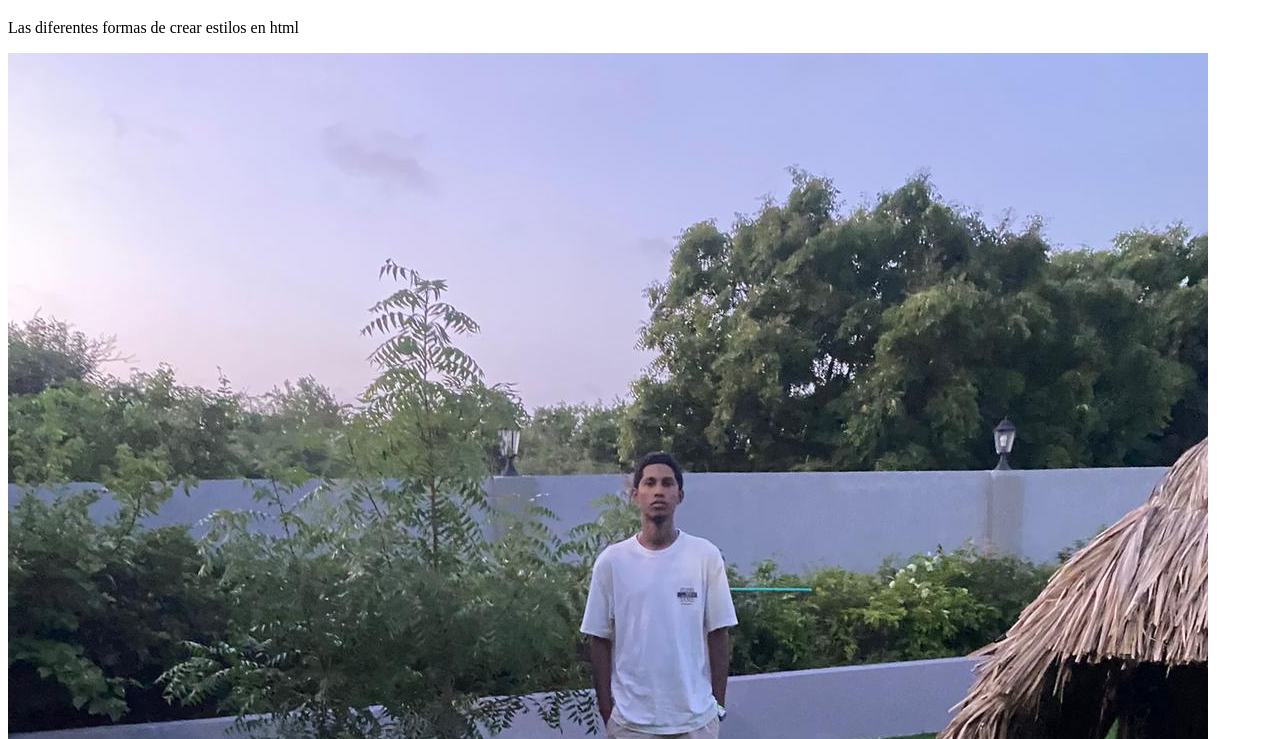
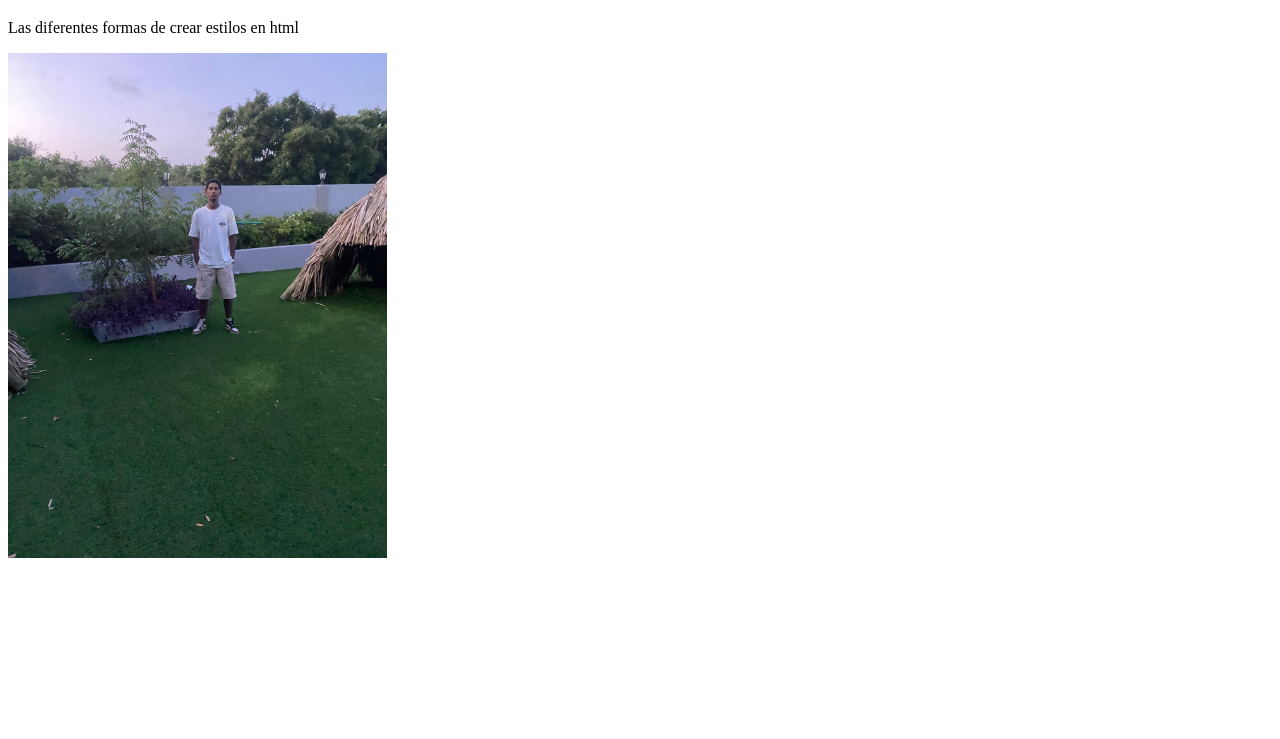
Before and after one commit to jpenaunilibre/sesion-8, a plain HTML site: page index.html in a window 1280 px wide. Shown: the part 61-800 px from the top of the page. Drawn offline with Linux system fonts and the light colour scheme.

Commit message:
Ajuste de width para la imagen

```diff
--- a/index.html
+++ b/index.html
@@ -10,6 +10,6 @@
     <p>
         Las diferentes formas de crear estilos en html
     </p>
-    <img src="imagen-ejemplo.jpg" alt="">
+    <img src="imagen-ejemplo.jpg" alt="", width="30%">
 </body>
 </html>
```
